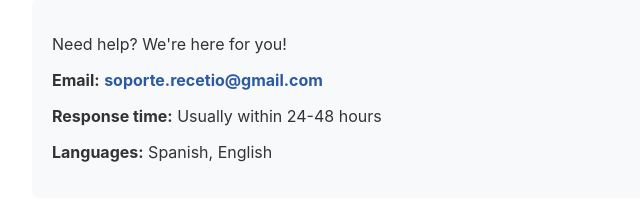
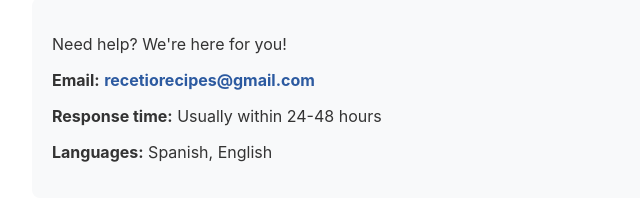
Before and after one commit to JoseC6FA/recetio-support, a plain HTML site: page index.html in a window 1280 px wide. Shown: the part 599-800 px from the top of the page, 208-848 px from the left. Drawn offline with Linux system fonts and the light colour scheme.

Commit message:
Update index.html
Fix mail

```diff
--- a/index.html
+++ b/index.html
@@ -36,7 +36,7 @@
       <h2>Contact Support</h2>
       <div class="contact">
           <p>Need help? We're here for you!</p>
-          <p><strong>Email:</strong> <span class="email">soporte.recetio@gmail.com</span></p>
+          <p><strong>Email:</strong> <span class="email">recetiorecipes@gmail.com</span></p>
           <p><strong>Response time:</strong> Usually within 24-48 hours</p>
           <p><strong>Languages:</strong> Spanish, English</p>
       </div>
```
